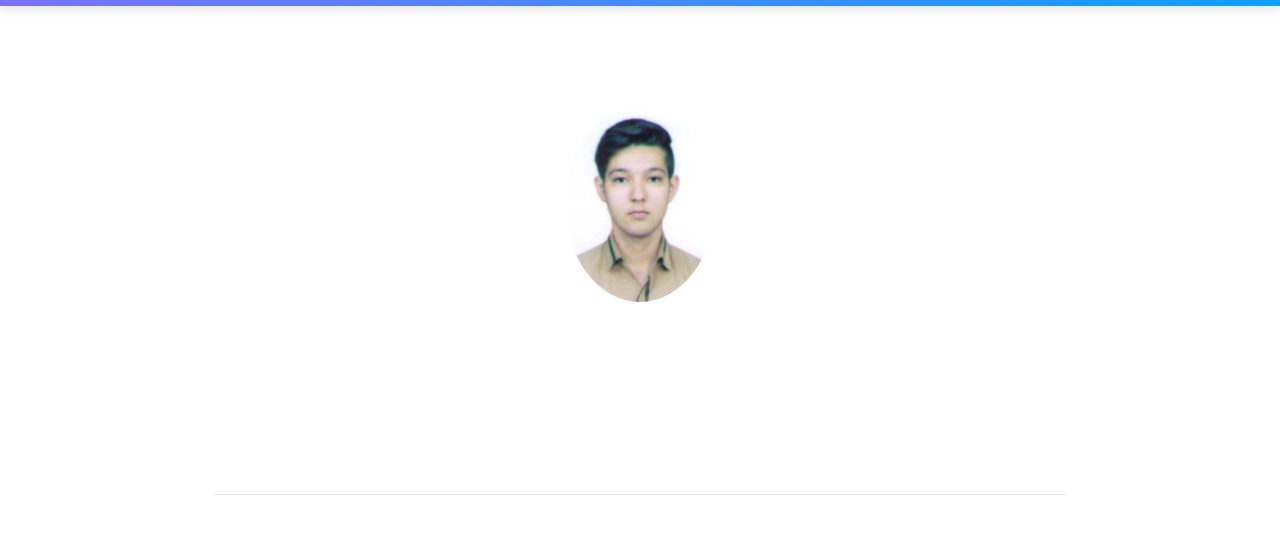
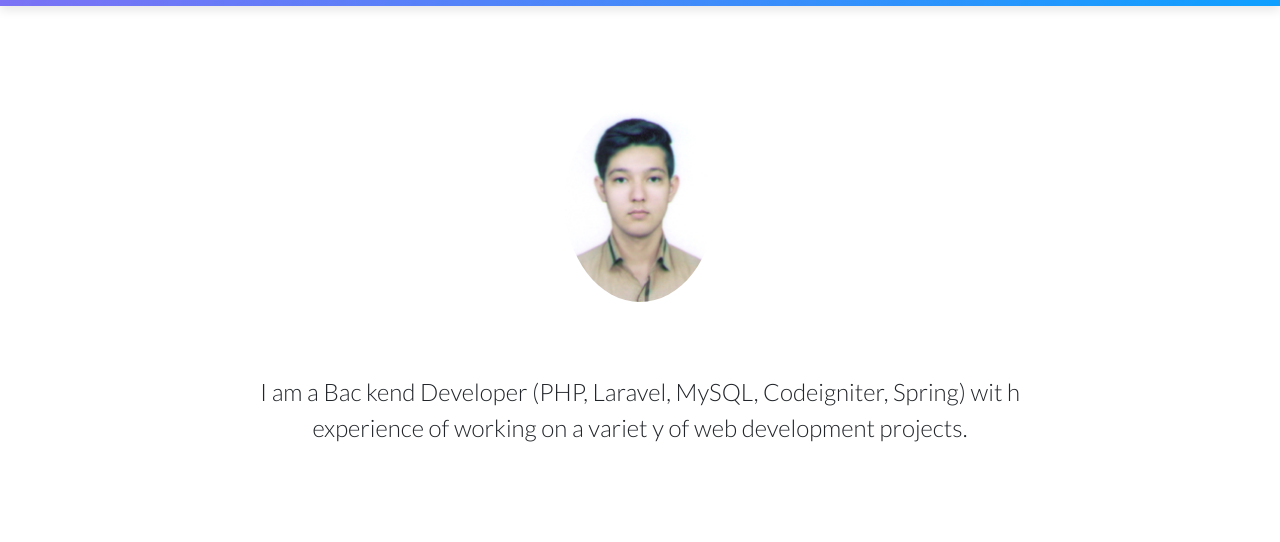
Before and after one commit to ilamanownuk/ilamanownuk.github.io, a plain HTML site: page index.html in a window 1280 px wide. Shown: the part 78-620 px from the top of the page. Drawn offline with nearby package versions, Linux system fonts and the light colour scheme.

Commit message:
Update index.html

```diff
--- a/index.html
+++ b/index.html
@@ -38,10 +38,11 @@
     <main class="page cv-page">
       <section class="cv-block block-intro border-bottom">
         <div class="container">
-          <div class="avatar">
+          <div class="avatar" style="margin-bottom: 120px;">
             <img class="img-fluid rounded-circle" src="assets/img/avatar.jpg">
           </div>
-          <p></p>
+          <p>I am a Bac kend Developer (PHP, Laravel, MySQL, Codeigniter, Spring) wit h experience of working on a variet y of web
+            development projects.</p>
         </div>
       </section>
       <section class="cv-block info">
```
